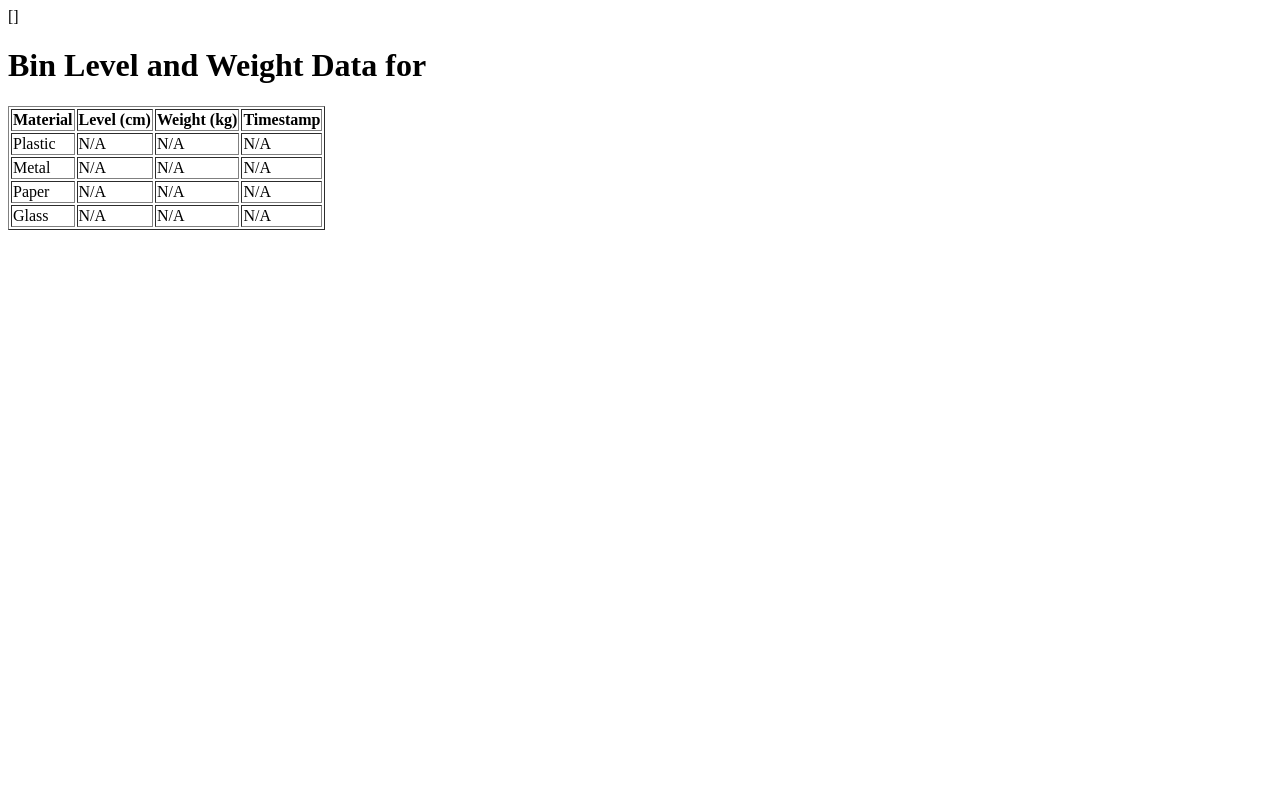
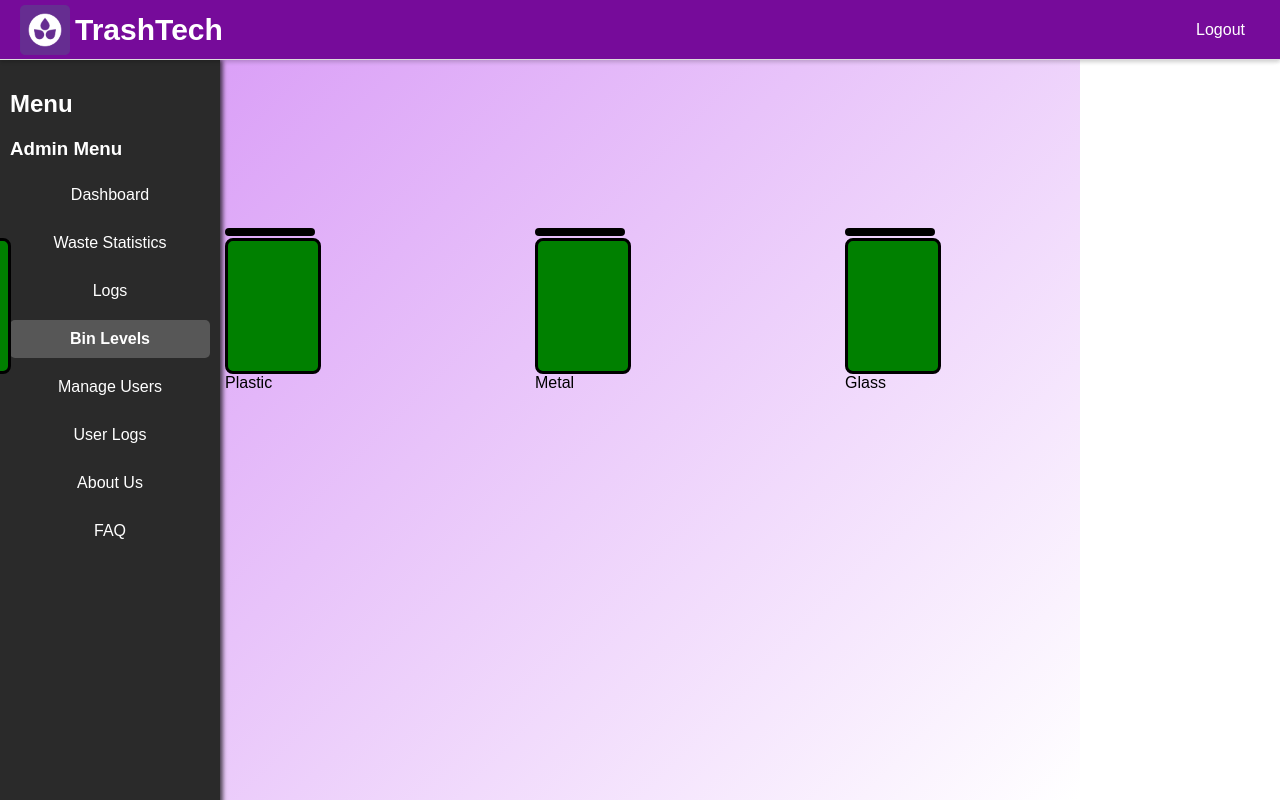
Before and after one commit to DionDungca/TrashTech_Oct24_UPDATED, a PHP site: page /TrashTech2/bin_levels.php in a window 1280 px wide. Run offline with PHP 8.4, Linux system fonts and the light colour scheme; a user stored in the database is signed in; data that the repository does not hold is empty; grey boxes are pictures that could not be loaded.

Commit message:
Updated Design

```diff
--- a/about_us.php
+++ b/about_us.php
@@ -15,6 +15,9 @@ $page_content = '
             margin: 0;
             padding-top: 60px; /* Adjust this value to match the header height */
             display: flex;
+            background: linear-gradient(135deg, #D187F5, #FFFFFF); /* Add the background gradient */
+            height: 100vh; /* Ensure the background covers the full viewport */
+            box-sizing: border-box;
         }
         #content {
             margin-left: 220px;
--- a/bin_levels.php
+++ b/bin_levels.php
@@ -1,7 +1,15 @@
     <?php
-// Start the session to retrieve the logged-in user information
+    // bin_levels.php
+
+    // Include necessary files
     include 'db_connection.php';
+    include 'header.php';  // Include the header.php to maintain the header layout
+    include 'template.php'; // Include sidebar.php to ensure the sidebar is rendered
+
+    // Start session only if not already started
+    if (session_status() == PHP_SESSION_NONE) {
         session_start();
+    }
 
     // Check if the user is logged in
     if (!isset($_SESSION['company_name'])) {
@@ -11,64 +19,47 @@ if (!isset($_SESSION['company_name'])) {
     // Get the logged-in user's company name from the session
     $company_name = $_SESSION['company_name'];
 
-// Database connection
-
-// Fetch the latest bin level and weight data from respective tables
+    // Fetch the latest bin level data for each material
     $bin_data = array();
 
-// Fetch Plastic data
-$plastic_level_query = "SELECT level, timestamp FROM plastic_level WHERE company_name = '$company_name' ORDER BY id DESC LIMIT 1";
-$plastic_weight_query = "SELECT weight, timestamp FROM plastic_weight WHERE company_name = '$company_name' ORDER BY id DESC LIMIT 1";
-$plastic_level_result = $conn->query($plastic_level_query);
-$plastic_weight_result = $conn->query($plastic_weight_query);
+    // Fetch Paper data from the paper_level table
+    $paper_level_query = "SELECT level, timestamp FROM paper_level WHERE company_name = '$company_name' ORDER BY id DESC LIMIT 1";
+    $paper_level_result = $conn->query($paper_level_query);
 
-if ($plastic_level_result->num_rows > 0 && $plastic_weight_result->num_rows > 0) {
-    $plastic_level = $plastic_level_result->fetch_assoc();
-    $plastic_weight = $plastic_weight_result->fetch_assoc();
-    $bin_data['plastic'] = array_merge($plastic_level, $plastic_weight);
+    if ($paper_level_result->num_rows > 0) {
+        $paper_level = $paper_level_result->fetch_assoc();
+        $bin_data['paper'] = $paper_level;
     }
 
-// Fetch Glass data
-$glass_level_query = "SELECT level, timestamp FROM glass_level WHERE company_name = '$company_name' ORDER BY id DESC LIMIT 1";
-$glass_weight_query = "SELECT weight, timestamp FROM glass_weight WHERE company_name = '$company_name' ORDER BY id DESC LIMIT 1";
-$glass_level_result = $conn->query($glass_level_query);
-$glass_weight_result = $conn->query($glass_weight_query);
+    // Fetch Plastic data from the plastic_level table
+    $plastic_level_query = "SELECT level, timestamp FROM plastic_level WHERE company_name = '$company_name' ORDER BY id DESC LIMIT 1";
+    $plastic_level_result = $conn->query($plastic_level_query);
 
-if ($glass_level_result->num_rows > 0 && $glass_weight_result->num_rows > 0) {
-    $glass_level = $glass_level_result->fetch_assoc();
-    $glass_weight = $glass_weight_result->fetch_assoc();
-    $bin_data['glass'] = array_merge($glass_level, $glass_weight);
+    if ($plastic_level_result->num_rows > 0) {
+        $plastic_level = $plastic_level_result->fetch_assoc();
+        $bin_data['plastic'] = $plastic_level;
     }
 
-// Fetch Metal data
+    // Fetch Metal data from the metal_level table
     $metal_level_query = "SELECT level, timestamp FROM metal_level WHERE company_name = '$company_name' ORDER BY id DESC LIMIT 1";
-$metal_weight_query = "SELECT weight, timestamp FROM metal_weight WHERE company_name = '$company_name' ORDER BY id DESC LIMIT 1";
     $metal_level_result = $conn->query($metal_level_query);
-$metal_weight_result = $conn->query($metal_weight_query);
 
-if ($metal_level_result->num_rows > 0 && $metal_weight_result->num_rows > 0) {
+    if ($metal_level_result->num_rows > 0) {
         $metal_level = $metal_level_result->fetch_assoc();
-    $metal_weight = $metal_weight_result->fetch_assoc();
-    $bin_data['metal'] = array_merge($metal_level, $metal_weight);
+        $bin_data['metal'] = $metal_level;
     }
 
-// Fetch Paper data
-$paper_level_query = "SELECT level, timestamp FROM paper_level WHERE company_name = '$company_name' ORDER BY id DESC LIMIT 1";
-$paper_weight_query = "SELECT weight, timestamp FROM paper_weight WHERE company_name = '$company_name' ORDER BY id DESC LIMIT 1";
-$paper_level_result = $conn->query($paper_level_query);
-$paper_weight_result = $conn->query($paper_weight_query);
+    // Fetch Glass data from the glass_level table
+    $glass_level_query = "SELECT level, timestamp FROM glass_level WHERE company_name = '$company_name' ORDER BY id DESC LIMIT 1";
+    $glass_level_result = $conn->query($glass_level_query);
 
-if ($paper_level_result->num_rows > 0 && $paper_weight_result->num_rows > 0) {
-    $paper_level = $paper_level_result->fetch_assoc();
-    $paper_weight = $paper_weight_result->fetch_assoc();
-    $bin_data['paper'] = array_merge($paper_level, $paper_weight);
+    if ($glass_level_result->num_rows > 0) {
+        $glass_level = $glass_level_result->fetch_assoc();
+        $bin_data['glass'] = $glass_level;
     }
 
     // Close connection
     $conn->close();
-
-// Return bin data as JSON for AJAX requests
-echo json_encode($bin_data);
     ?>
 
     <!DOCTYPE html>
@@ -78,88 +69,156 @@ echo json_encode($bin_data);
         <meta name="viewport" content="width=device-width, initial-scale=1.0">
         <title>Data Monitoring - <?php echo $_SESSION['company_name']; ?></title>
         <script src="https://code.jquery.com/jquery-3.6.0.min.js"></script>
+        <style>
+            body {
+                font-family: Arial, sans-serif;
+                margin: 0;
+                padding-top: 60px;
+                display: flex;
+            }
+
+            #content {
+                margin-left: -740px; /* Adjust this value based on the actual sidebar width */
+                padding: 20px;
+                width: calc(100% - 0px); /* Adjust width to account for sidebar width */
+                background: linear-gradient(135deg, #D187F5, #FFFFFF);
+                box-sizing: border-box;
+            }
+
+            h1 {
+                margin-top: 0;
+            }
+
+            .trash-bin-container {
+                display: flex;
+                justify-content: space-around;
+                align-items: flex-start;
+                margin-top: 20px;
+                flex-wrap: wrap;
+            }
+
+            .container {
+                padding: 80px;
+                margin: 10px;
+                width: 120px;
+                background-color: transparent;
+                border: none;
+            }
+
+            label {
+                text-align: center;
+                margin-top: 10px;
+            }
+
+            .trash {
+                width: 90px;
+                height: 130px;
+                border: 3px solid black;
+                border-radius: 8px;
+                position: relative;
+                background: transparent;
+                cursor: pointer;
+                transition: background-color 0.5s;
+            }
+
+            .trashLid {
+                width: 90px;
+                height: 8px;
+                background-color: black;
+                border-radius: 50px;
+                margin-bottom: 2px;
+            }
+
+            .trashLevel {
+                position: absolute;
+                bottom: 0;
+                width: 100%;
+                height: 0;
+                border-radius: 8px;
+                transition: height 0.5s ease-out;
+            }
+        </style>
+
     </head>
     <body>
-    <h1>Bin Level and Weight Data for <?php echo $_SESSION['company_name']; ?></h1>
+        <?php include 'sidebar.php'; ?>
 
-    <div id="data-container">
-        <!-- Data will be dynamically updated here -->
-        <table border="1">
-            <thead>
-                <tr>
-                    <th>Material</th>
-                    <th>Level (cm)</th>
-                    <th>Weight (kg)</th>
-                    <th>Timestamp</th>
-                </tr>
-            </thead>
-            <tbody>
-                <tr>
-                    <td>Plastic</td>
-                    <td id="plastic-level">N/A</td>
-                    <td id="plastic-weight">N/A</td>
-                    <td id="plastic-timestamp">N/A</td>
-                </tr>
-                <tr>
-                    <td>Metal</td>
-                    <td id="metal-level">N/A</td>
-                    <td id="metal-weight">N/A</td>
-                    <td id="metal-timestamp">N/A</td>
-                </tr>
-                <tr>
-                    <td>Paper</td>
-                    <td id="paper-level">N/A</td>
-                    <td id="paper-weight">N/A</td>
-                    <td id="paper-timestamp">N/A</td>
-                </tr>
-                <tr>
-                    <td>Glass</td>
-                    <td id="glass-level">N/A</td>
-                    <td id="glass-weight">N/A</td>
-                    <td id="glass-timestamp">N/A</td>
-                </tr>
-            </tbody>
-        </table>
+        <div id="content">
+            <h1>Bin Levels for <?php echo $_SESSION['company_name']; ?></h1>
+
+            <div class="trash-bin-container">
+                <div class="container trash-style-1">
+                    <div class="trashLid"></div>
+                    <div class="trash" id="trash1">
+                        <div class="trashLevel" id="trash1Level"></div>
+                    </div>
+                    <label for="trash1">Paper</label>
+                </div>
+                <div class="container trash-style-2">
+                    <div class="trashLid"></div>
+                    <div class="trash" id="trash2">
+                        <div class="trashLevel" id="trash2Level"></div>
+                    </div>
+                    <label for="trash2">Plastic</label>
+                </div>
+                <div class="container trash-style-3">
+                    <div class="trashLid"></div>
+                    <div class="trash" id="trash3">
+                        <div class="trashLevel" id="trash3Level"></div>
+                    </div>
+                    <label for="trash3">Metal</label>
+                </div>
+                <div class="container trash-style-4">
+                    <div class="trashLid"></div>
+                    <div class="trash" id="trash4">
+                        <div class="trashLevel" id="trash4Level"></div>
+                    </div>
+                    <label for="trash4">Glass</label>
+                </div>
             </div>
 
             <script>
-        // Function to fetch data using AJAX
-        function fetchData() {
-            $.ajax({
-                url: 'fetch_data.php', // Make sure the path is correct
-                type: 'GET',
-                dataType: 'json',
-                success: function(data) {
-                    // Update the data in the table with real-time values
-                    $('#plastic-level').text(data.plastic ? data.plastic.level : 'N/A');
-                    $('#plastic-weight').text(data.plastic ? data.plastic.weight : 'N/A');
-                    $('#plastic-timestamp').text(data.plastic ? data.plastic.timestamp : 'N/A');
+                // Function to update trash bins based on color levels (green, yellow, orange, red)
+                function updateBinColorAndLevel(color, binId, levelId) {
+                    let fillHeight = 0;
 
-                    $('#metal-level').text(data.metal ? data.metal.level : 'N/A');
-                    $('#metal-weight').text(data.metal ? data.metal.weight : 'N/A');
-                    $('#metal-timestamp').text(data.metal ? data.metal.timestamp : 'N/A');
-
-                    $('#paper-level').text(data.paper ? data.paper.level : 'N/A');
-                    $('#paper-weight').text(data.paper ? data.paper.weight : 'N/A');
-                    $('#paper-timestamp').text(data.paper ? data.paper.timestamp : 'N/A');
-
-                    $('#glass-level').text(data.glass ? data.glass.level : 'N/A');
-                    $('#glass-weight').text(data.glass ? data.glass.weight : 'N/A');
-                    $('#glass-timestamp').text(data.glass ? data.glass.timestamp : 'N/A');
-                },
-                error: function(xhr, status, error) {
-                    console.error('Error fetching data:', error);
-                }
-            });
+                    if (color === 'red') {
+                        fillHeight = 100; // 100% fill
+                    } else if (color === 'orange') {
+                        fillHeight = 75; // 75% fill
+                    } else if (color === 'yellow') {
+                        fillHeight = 50; // 50% fill
+                    } else {
+                        fillHeight = 25; // 25% fill for green
                     }
 
-        // Call fetchData every 5 seconds (5000 milliseconds)
-        setInterval(fetchData, 5000); // Adjust the interval as needed
+                    document.getElementById(binId).style.backgroundColor = color;
+                    document.getElementById(levelId).style.backgroundColor = color;
+                    document.getElementById(levelId).style.height = `${fillHeight}%`;
+                }
 
-        // Fetch data on page load
-        $(document).ready(function() {
-            fetchData();
-        });
+                // Function to update all bins based on fetched data
+                function updateTrashBins() {
+                    // Paper
+                    const paperColor = "<?php echo $bin_data['paper']['level'] ?? 'green'; ?>";
+                    updateBinColorAndLevel(paperColor, 'trash1', 'trash1Level');
+
+                    // Plastic
+                    const plasticColor = "<?php echo $bin_data['plastic']['level'] ?? 'green'; ?>";
+                    updateBinColorAndLevel(plasticColor, 'trash2', 'trash2Level');
+
+                    // Metal
+                    const metalColor = "<?php echo $bin_data['metal']['level'] ?? 'green'; ?>";
+                    updateBinColorAndLevel(metalColor, 'trash3', 'trash3Level');
+
+                    // Glass
+                    const glassColor = "<?php echo $bin_data['glass']['level'] ?? 'green'; ?>";
+                    updateBinColorAndLevel(glassColor, 'trash4', 'trash4Level');
+                }
+
+                // Call the function to update trash bins on page load
+                updateTrashBins();
             </script>
+        </div>
     </body>
     </html>
--- a/manage_users.php
+++ b/manage_users.php
@@ -151,10 +151,11 @@ include 'template.php';
         display: flex;
     }
     #content {
-        margin-left: 280px; /* Shift content more to the right */
+        margin-left: 220px; /* (Dion) from 280 to 220 */
         padding: 20px;
-        width: calc(100% - 280px); /* Adjust content width */
+        width: calc(100% - 0px); /* (Dion) from 280 to 0*/
         background: linear-gradient(135deg, #D187F5, #FFFFFF);
+        min-height: 100vh; /*(Dion) para full yung background color*/
     }
     h1 {
         margin-top: 0;
--- a/template.php
+++ b/template.php
@@ -79,9 +79,9 @@
             background-color: #575757;
         }
         #content {
-            margin-left: 220px;
+            margin-left: 200px; /*(DION) inedit to para sa margin ng LOGS tiyaka yung ibang gumagamit ng template.php*/
             padding: 20px;
-            width: calc(100% - 220px);
+            width: calc(100% - 200px);
         }
     </style>
 </head>
--- a/waste_statistics.php
+++ b/waste_statistics.php
@@ -70,11 +70,11 @@ $page_content = '
 
         /* Content section (where the charts are displayed) */
         #content {
-            margin-left: 280px; /* Increased margin to move content further to the right */
-            margin-top: 10px; /* Added a small space between header and content */
+            margin-left: 220px; /*(Dion) pinalitan ko tong 220*/
+            margin-top: 60px; /* (Dion) from 10 ginawa kong 60, para sa space sa ilalim */
             padding: 20px;
             background: linear-gradient(135deg, #D187F5, #FFFFFF);
-            height: calc(100vh - 80px); /* Full height minus header */
+            height: calc(100vh - 0px); /*(Dion) from 80px to 0px para sagad sa ilalim yung boarder*/
             overflow-y: auto; /* Ensure content scrolls if needed */
             box-sizing: border-box;
         }
```
Also changed, not shown: bin_levels_JAMES.php (added, +165 -0 lines), faq.css (+26 -15 lines), faq.php (+49 -8 lines), logs.php (+61 -2 lines), logs_ORIGINAL.php (added, +54 -0 lines), user_logs.php (+5 -6 lines). Lines whose indentation alone changed are shown as unchanged.
